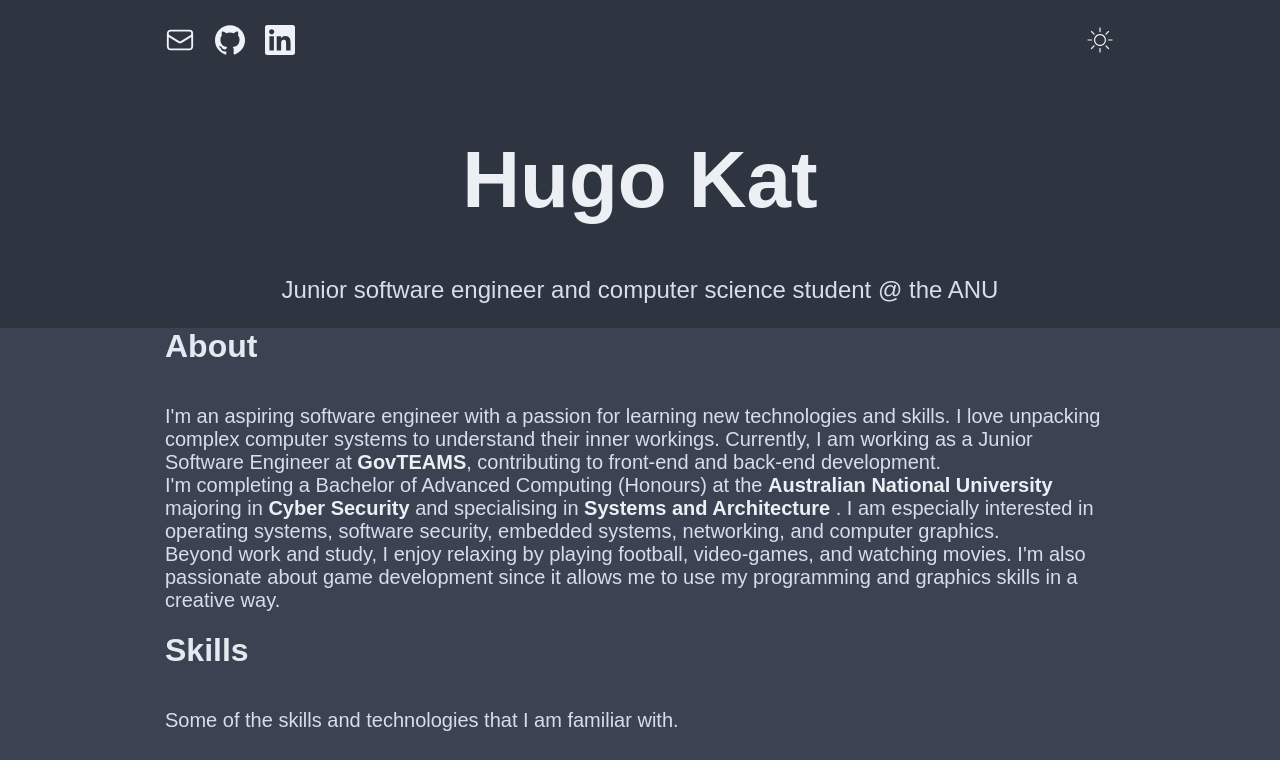
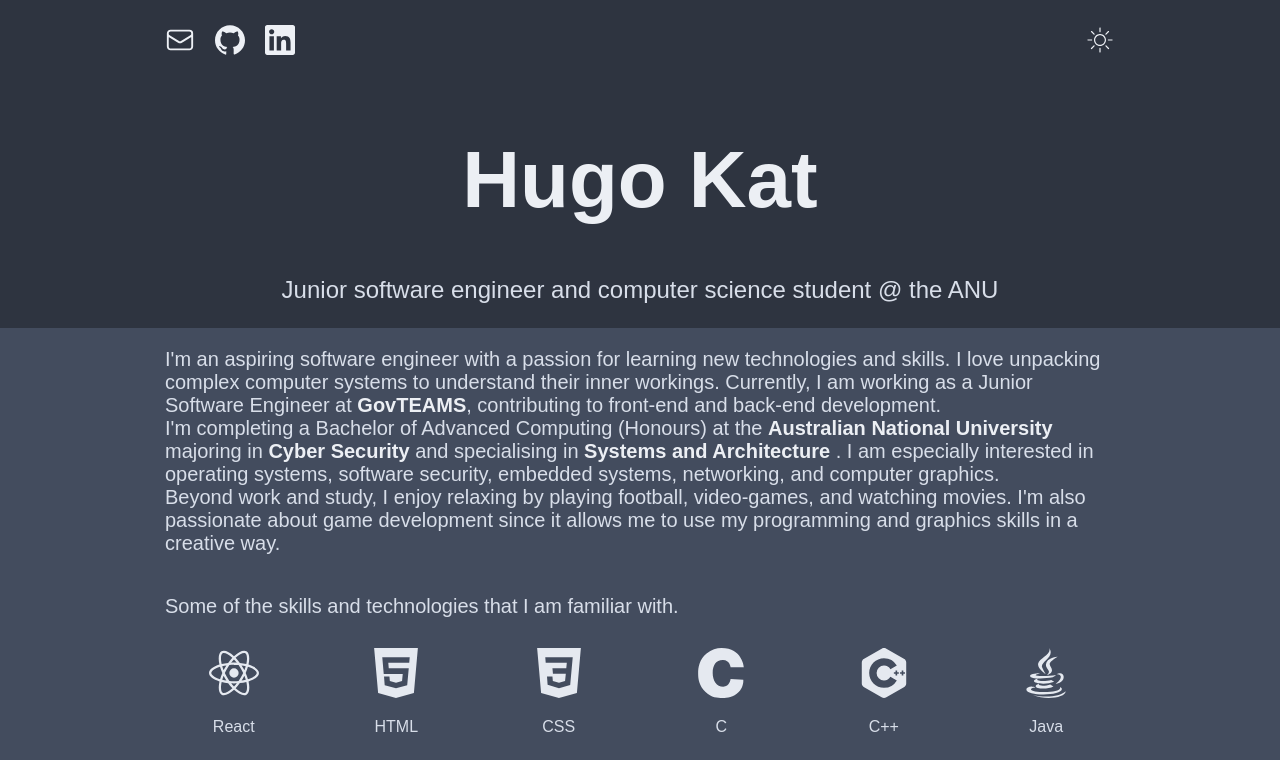
Before and after one commit to hkattt/portfolio, a React (Vite) app in the folder portfolio/: page / in a window 1280 px wide. Shown: the top 760 px of the page. Built offline with nearby package versions, Linux system fonts and the light colour scheme; a web font is replaced by a local one.

Commit message:
Improving colour palette

```diff
--- a/portfolio/src/Content/About/About.tsx
+++ b/portfolio/src/Content/About/About.tsx
@@ -1,12 +1,9 @@
 import styles from "./About.module.css"
-
-import Title from "../Title/Title.tsx"
 
 function About() {
     return(
         <section id="About" aria-label="About" className={styles.about}>
             <div className={styles.content}>
-                <Title title="About"/>
                 <p className={styles.aboutText}>
                     I'm an aspiring software engineer with a passion for learning new technologies and skills. I love unpacking complex computer systems to understand their inner workings. Currently,
                     I am working as a Junior Software Engineer at <a href="https://www.govteams.gov.au/" target="_blank" rel="noopener noreferrer">GovTEAMS</a>, contributing to front-end and
--- a/portfolio/src/Content/Projects/Projects.tsx
+++ b/portfolio/src/Content/Projects/Projects.tsx
@@ -1,7 +1,6 @@
 import styles from "./Projects.module.css"
 
 import Project from "./Project/Project.tsx"
-import Title from "../Title/Title.tsx"
 
 const projects = [
     {
@@ -89,7 +88,6 @@ function Projects() {
     return(
         <section id="Projects" aria-label="My Projects" className={styles.projects}>
             <div className={styles.content}>
-                <Title title="Projects"/>
                 <p className={styles.text}>A showcase of some of the projects that I have built.</p>
                 <div className={styles.projectsGrid}>
                     {
--- a/portfolio/src/Content/Skills/Skills.tsx
+++ b/portfolio/src/Content/Skills/Skills.tsx
@@ -1,7 +1,6 @@
 import styles from "./Skills.module.css"
 
 import Skill from "./Skill/Skill.tsx"
-import Title from "../Title/Title.tsx"
 
 const skills = [
     {image: "react.svg",       alt: "React Logo",        text: "React",        title: "React icon from Simple Icons"},
@@ -22,7 +21,6 @@ function Skills() {
     return(
         <section id="Skills" aria-label="My Skills" className={styles.skills}>
             <div className={styles.content}>
-                <Title title="Skills"/>
                 <p className={styles.text}>Some of the skills and technologies that I am familiar with.</p>
                 <div className={styles.skillsGrid}>
                     {
--- a/portfolio/src/Content/Title/Title.module.css
+++ /dev/null
@@ -1,8 +0,0 @@
-.title {
-    color: var(--font-secondary);
-    font-size: 2rem;
-    font-weight: bold;
-    text-align: left;
-    margin-top: 0;
-    margin-bottom: 20px;
-}
--- a/portfolio/src/Content/Title/Title.tsx
+++ /dev/null
@@ -1,15 +0,0 @@
-import styles from "./Title.module.css"
-
-interface TitleProp {
-    title: string
-}
-
-function Title({ title } : TitleProp) {
-    return(
-        <div className={styles.titleContainer}>
-            <h2 className={styles.title}>{title}</h2>
-        </div>
-    )
-}
-
-export default Title
--- a/portfolio/src/index.css
+++ b/portfolio/src/index.css
@@ -43,35 +43,29 @@ html, body {
 }
 
 html[theme="light"] {
-  --background-primary:    #D8DEE9;
+  --background-primary:    #ECEFF4;
   --background-secondary:  #E5E9F0;
-  --background-tertiary:   #ECEFF4;
-  --background-quaternary: #ECEFF4;
+  --background-tertiary:   #D8DEE9;
   --font-primary:          #2E3440;
-  --font-secondary:        #3B4252;
-  --font-tertiary:         #424C5E;
-  --font-quaternary:       #4C566A;
+  --font-secondary:        #434C5E;
+  --font-tertiary:         #4C566A;
 
-  --font-primary-filter:    invert(18%) sepia(6%) saturate(1775%) hue-rotate(182deg) brightness(95%) contrast(91%);
-  --font-secondary-filter:  invert(23%) sepia(19%) saturate(635%) hue-rotate(184deg) brightness(91%) contrast(87%);
-  --font-tertiary-filter:   invert(27%) sepia(11%) saturate(1072%) hue-rotate(180deg) brightness(96%) contrast(89%);
-  --font-quaternary-filter: invert(32%) sepia(12%) saturate(848%) hue-rotate(182deg) brightness(98%) contrast(92%);
+  --font-primary-filter:    invert(20%) sepia(7%) saturate(1344%) hue-rotate(182deg) brightness(96%) contrast(96%);
+  --font-secondary-filter:  invert(27%) sepia(12%) saturate(1008%) hue-rotate(182deg) brightness(94%) contrast(85%);
+  --font-tertiary-filter:   invert(33%) sepia(20%) saturate(472%) hue-rotate(182deg) brightness(97%) contrast(97%);
 }
 
 html[theme="dark"] {
   --background-primary:    #2E3440;
-  --background-secondary:  #3B4252;
-  --background-tertiary:   #424C5E;
-  --background-quaternary: #4C566A;
+  --background-secondary:  #434C5E;
+  --background-tertiary:   #4C566A;
   --font-primary:          #ECEFF4;
   --font-secondary:        #E5E9F0;
   --font-tertiary:         #D8DEE9;
-  --font-quaternary:       #ECEFF4;
 
-  --font-primary-filter:    invert(98%) sepia(14%) saturate(534%) hue-rotate(176deg) brightness(99%) contrast(94%);
-  --font-secondary-filter:  invert(96%) sepia(4%) saturate(265%) hue-rotate(179deg) brightness(96%) contrast(97%);
-  --font-tertiary-filter:   invert(92%) sepia(21%) saturate(270%) hue-rotate(185deg) brightness(98%) contrast(86%);
-  --font-quaternary-filter: invert(98%) sepia(14%) saturate(534%) hue-rotate(176deg) brightness(99%) contrast(94%);
+  --font-primary-filter:    invert(93%) sepia(12%) saturate(70%) hue-rotate(179deg) brightness(102%) contrast(93%);
+  --font-secondary-filter:  invert(92%) sepia(12%) saturate(100%) hue-rotate(179deg) brightness(98%) contrast(97%);
+  --font-tertiary-filter:   invert(94%) sepia(5%) saturate(500%) hue-rotate(185deg) brightness(94%) contrast(93%);
 }
 
 * {
```
